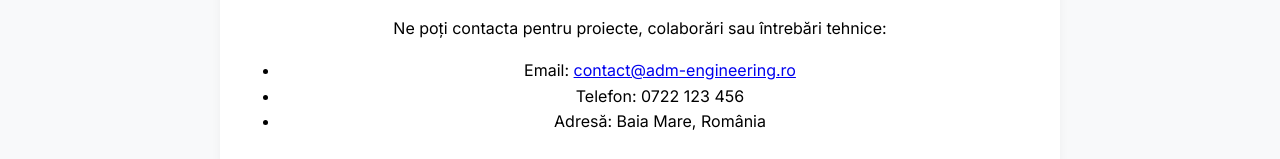
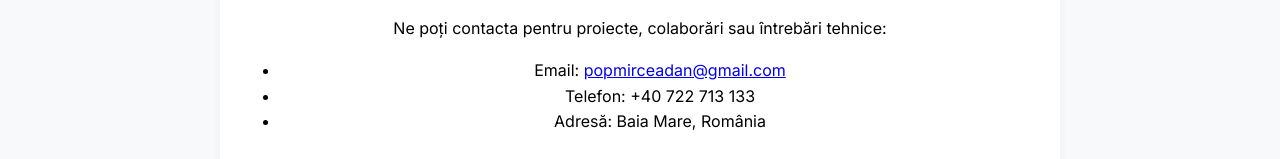
Before and after one commit to strempel/ADM_ENGINEERING, a plain HTML site: page contact.html in a window 1280 px wide. Shown: the part 414-573 px from the top of the page. Drawn offline with Linux system fonts and the light colour scheme.

Commit message:
Update contact.html

```diff
--- a/contact.html
+++ b/contact.html
@@ -26,8 +26,8 @@
     <h2>Contact</h2>
     <p>Ne poți contacta pentru proiecte, colaborări sau întrebări tehnice:</p>
     <ul>
-      <li>Email: <a href="mailto:contact@adm-engineering.ro">contact@adm-engineering.ro</a></li>
-      <li>Telefon: 0722 123 456</li>
+      <li>Email: <a href="mailto:popmirceadan@gmail.com">popmirceadan@gmail.com</a></li>
+      <li>Telefon: +40 722 713 133</li>
       <li>Adresă: Baia Mare, România</li>
     </ul>
   </section>
```
